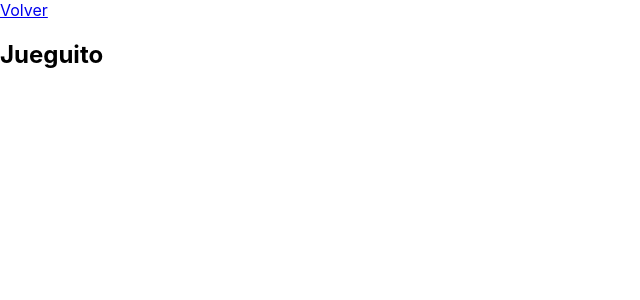
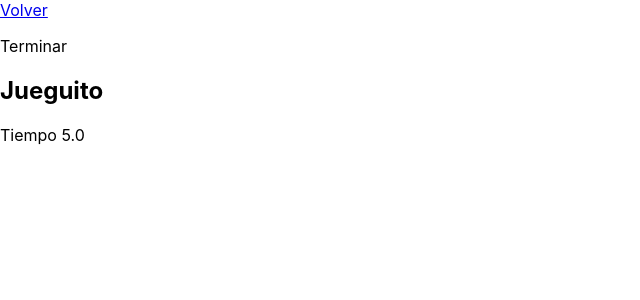
Before and after one commit to fipiaggiodeb/hackaton-1, a React (Create React App) app: page /juego in a window 1280 px wide. Shown: the top 300 px of the page, without its empty margins (0-640 px from the left). Built offline with nearby package versions, Linux system fonts and the light colour scheme.

Commit message:
Timer como componente. Estructura de state y props

```diff
--- a/src/App.js
+++ b/src/App.js
@@ -1,6 +1,6 @@
 // react & router
 import React, { Component } from 'react';
-import { BrowserRouter as Router, Route, Link } from "react-router-dom";
+import { BrowserRouter as Router, Route } from "react-router-dom";
 // views
 import Welcome from './components/Welcome';
 import Game from './components/Game';
--- a/src/components/Finish.jsx
+++ b/src/components/Finish.jsx
@@ -1,5 +1,5 @@
 import React, { Component } from 'react';
-import { BrowserRouter as Router, Route, Link } from "react-router-dom";
+import { Link } from "react-router-dom";
 
 export default class Finish extends Component {
     render(){
--- a/src/components/Game.jsx
+++ b/src/components/Game.jsx
@@ -1,12 +1,35 @@
 import React, { Component } from 'react';
-import { BrowserRouter as Router, Route, Link } from "react-router-dom";
+import { Link } from "react-router-dom";
+
+import Timer from './Timer';
 
 export default class Game extends Component {
+    constructor(props){
+        // Por qué usar super: http://cheng.logdown.com/posts/2016/03/26/683329
+        super(props);
+        // Hace falta bindear this a los métodos que lo van a usar internamente
+        this.finish = this.finish.bind(this);
+        // Preset de las variables del state
+        this.state = {
+            start: new Date()
+        }
+    }
+    finish(){
+        // Calculo el puntaje
+        let elapsed = Math.round(  ( this.state.start - new Date() )  / 100 );
+        let finish = Math.abs( (elapsed / 10).toFixed(1) );
+        // Todo: guardar finish score
+        console.log( finish );
+        // Redierct
+        this.props.history.push('/finalizado')
+    }
     render(){
         return(
             <div>
                 <Link to="/">Volver</Link>
+                <p onClick={this.finish}> Terminar </p>
                 <h2>Jueguito</h2>
+                <Timer start={Date.now()} />
             </div>
         )
     }
--- /dev/null
+++ b/src/components/Timer.jsx
@@ -0,0 +1,32 @@
+import React, { Component } from 'react';
+
+export default class Timer extends Component {
+    constructor(props){
+        super(props);
+        this.tick = this.tick.bind(this);
+        this.state = {
+            elapsed : 0
+        }
+    }
+    componentDidMount(){
+        // Se llama cuando se hace el render
+        // En ese momento seteo un intervalo
+        this.timer = setInterval(this.tick, 50);
+    }
+    componentWillUnmount(){
+        // Limpio el intervalo cuando el se borra el componente
+        clearInterval(this.timer);
+    }
+    tick(){
+        this.setState({ elapsed: new Date() - this.props.start })
+    }
+    render(){
+        let elapsed = Math.round(this.state.elapsed / 100);
+        let seconds = (elapsed / 10).toFixed(1);
+        return(
+            <div>
+                <p> Tiempo {seconds}</p>
+            </div>
+        )
+    }
+}
--- a/src/components/Welcome.jsx
+++ b/src/components/Welcome.jsx
@@ -1,5 +1,5 @@
 import React, { Component } from 'react';
-import { BrowserRouter as Router, Route, Link } from "react-router-dom";
+import { Link } from "react-router-dom";
 
 export default class Game extends Component {
     render(){
```
